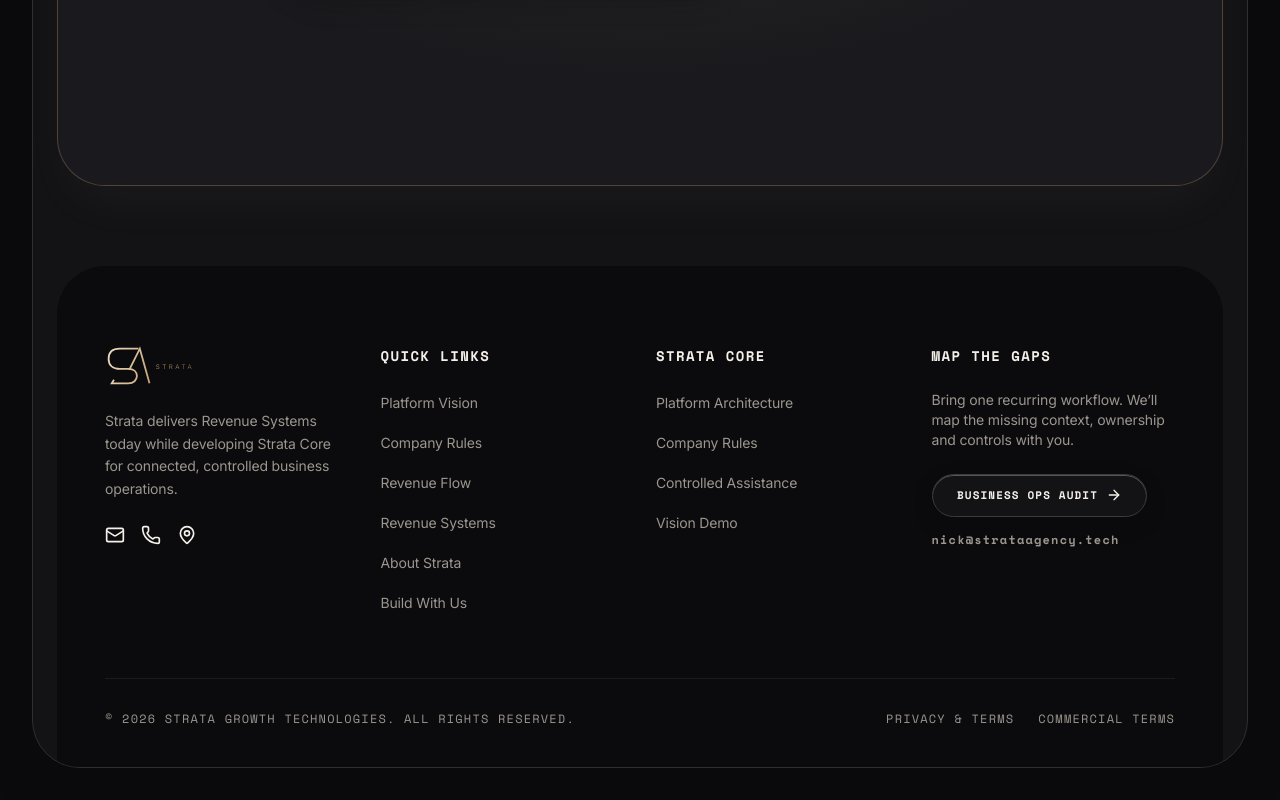
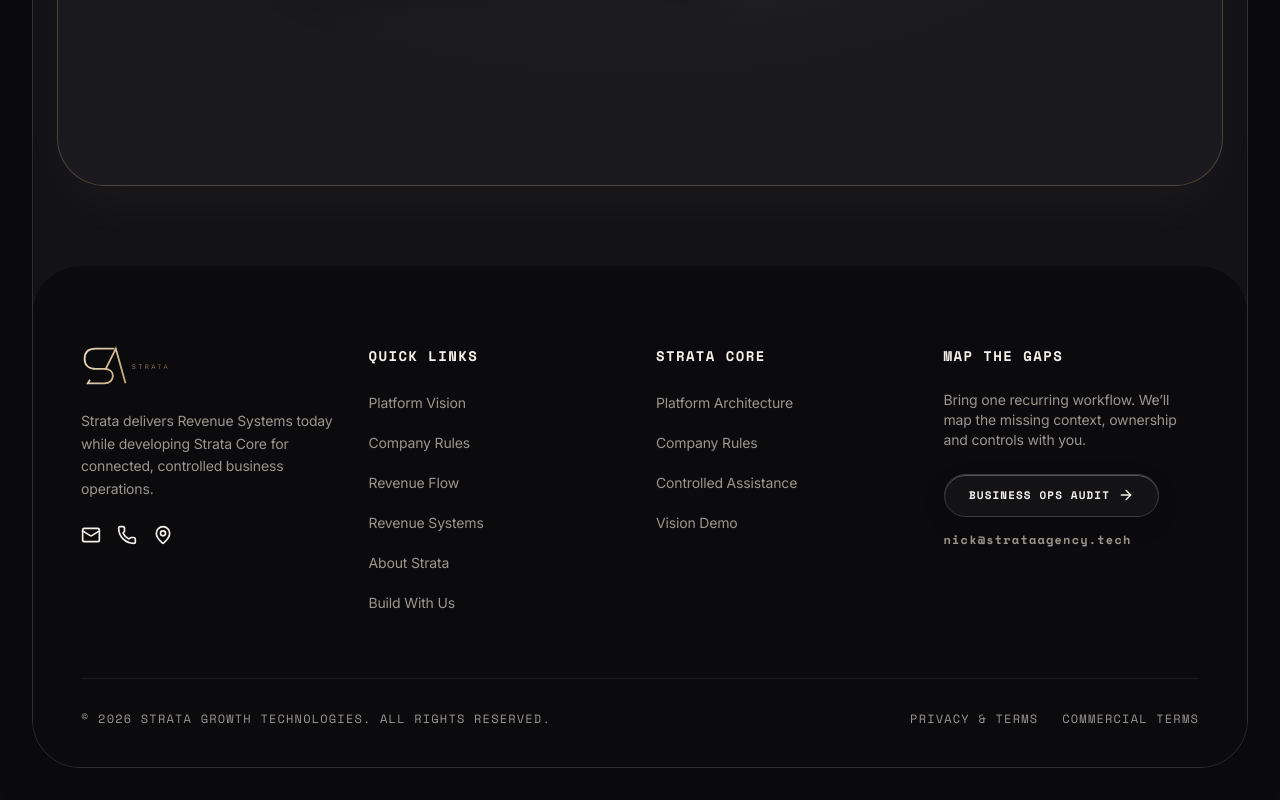
Before and after one commit to startasaasagency26-web/strata-web, a React (Vite) app: page / in a window 1280 px wide. Shown: the part 9873-10673 px from the top of the page. Built offline with nearby package versions, Linux system fonts and the light colour scheme.

Commit message:
fix-footer-alignment-and-optimize-og

```diff
--- a/src/components/Footer.tsx
+++ b/src/components/Footer.tsx
@@ -7,7 +7,7 @@
 
 export const Footer = () => {
   return (
-    <footer className="bg-background pt-20 pb-10 mt-20 md:mx-6 mx-2 rounded-t-[32px] md:rounded-t-[48px]">
+    <footer className="bg-background pt-20 pb-10 mt-20 rounded-t-[32px] md:rounded-t-[48px]">
       <div className="mx-auto max-w-7xl px-5 sm:px-8 md:px-12">
         <div className="grid grid-cols-1 md:grid-cols-4 gap-12 md:gap-8 mb-16">
           <div className="md:col-span-1">
```
Also changed, not shown: public/og.png.
